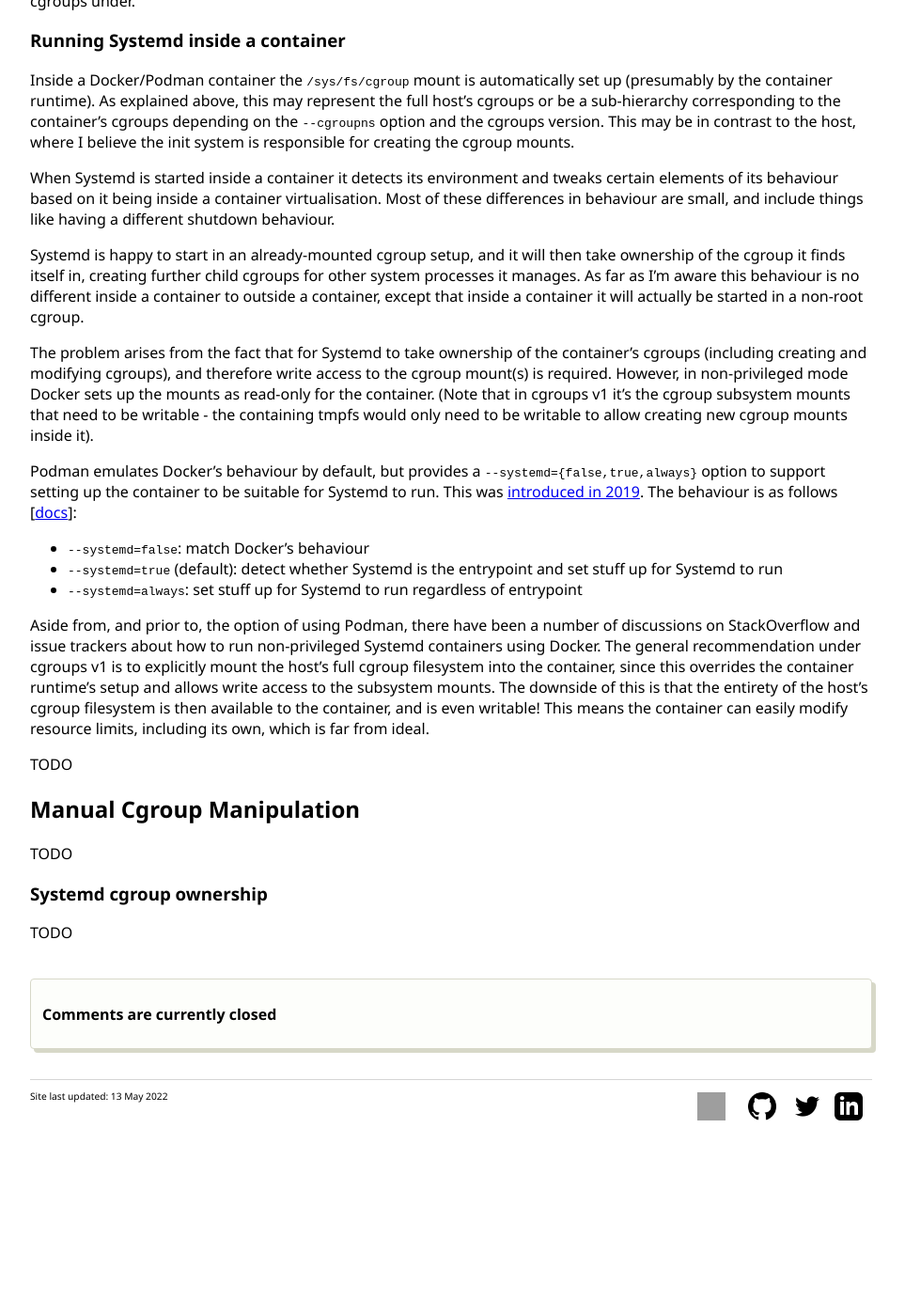
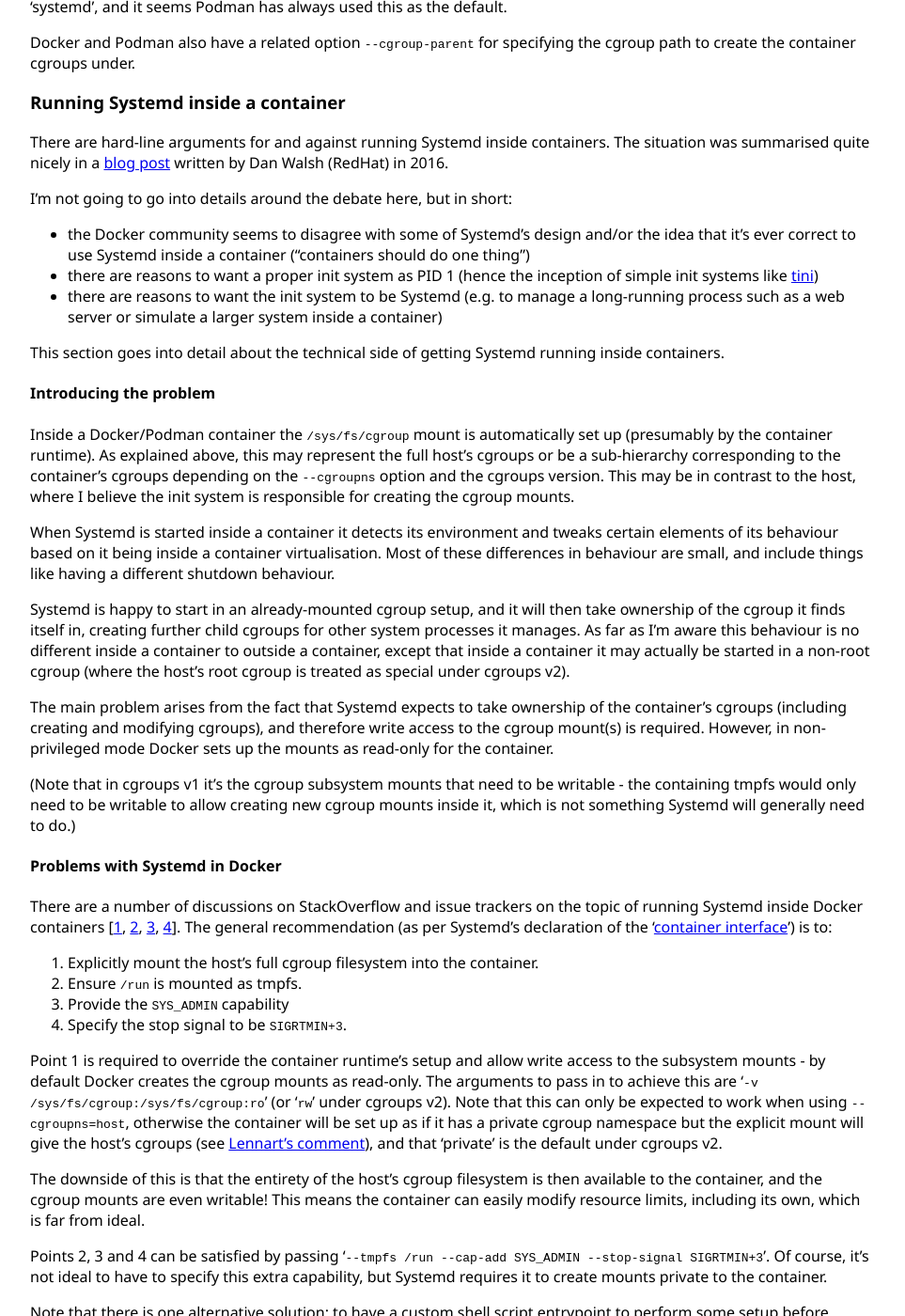
Before and after one commit to LewisGaul/LewisGaul.github.io, a Jekyll site: the page built from _posts/rough/2022-05-01-cgroups-intro.md, in a window 1280 px wide and 1400 px high, scrolled down 9137 px. Shown: the whole window at 94% size, without its empty margins (160-1123 px from the left). Built offline with Jekyll 4.4.1, drawn with Linux system fonts in a browser that asks for light colours; before the commit the page ends 10370 px from its top, so only the background shows below that; some of the changed text lies outside the part shown; grey boxes are pictures that could not be loaded.

Commit message:
Complete systemd in container section

```diff
--- a/_posts/rough/2022-05-01-cgroups-intro.md
+++ b/_posts/rough/2022-05-01-cgroups-intro.md
@@ -355,6 +355,19 @@
 
 ### Running Systemd inside a container
 
+There are hard-line arguments for and against running Systemd inside containers.
+The situation was summarised quite nicely in a [blog post](https://developers.redhat.com/blog/2016/09/13/running-systemd-in-a-non-privileged-container) written by Dan Walsh (RedHat) in 2016.
+
+I'm not going to go into details around the debate here, but in short:
+- the Docker community seems to disagree with some of Systemd's design and/or the idea that it's ever correct to use Systemd inside a container ("containers should do one thing")
+- there are reasons to want a proper init system as PID 1 (hence the inception of simple init systems like [tini](https://github.com/krallin/tini))
+- there are reasons to want the init system to be Systemd (e.g. to manage a long-running process such as a web server or simulate a larger system inside a container)
+
+This section goes into detail about the technical side of getting Systemd running inside containers.
+
+
+#### Introducing the problem
+
 Inside a Docker/Podman container the `/sys/fs/cgroup` mount is automatically set up (presumably by the container runtime).
 As explained above, this may represent the full host's cgroups or be a sub-hierarchy corresponding to the container's cgroups depending on the `--cgroupns` option and the cgroups version.
 This may be in contrast to the host, where I believe the init system is responsible for creating the cgroup mounts.
@@ -363,24 +376,50 @@
 Most of these differences in behaviour are small, and include things like having a different shutdown behaviour.
 
 Systemd is happy to start in an already-mounted cgroup setup, and it will then take ownership of the cgroup it finds itself in, creating further child cgroups for other system processes it manages.
-As far as I'm aware this behaviour is no different inside a container to outside a container, except that inside a container it will actually be started in a non-root cgroup.
+As far as I'm aware this behaviour is no different inside a container to outside a container, except that inside a container it may actually be started in a non-root cgroup (where the host's root cgroup is treated as special under cgroups v2).
 
-The problem arises from the fact that for Systemd to take ownership of the container's cgroups (including creating and modifying cgroups), and therefore write access to the cgroup mount(s) is required.
+The main problem arises from the fact that Systemd expects to take ownership of the container's cgroups (including creating and modifying cgroups), and therefore write access to the cgroup mount(s) is required.
 However, in non-privileged mode Docker sets up the mounts as read-only for the container.
-(Note that in cgroups v1 it's the cgroup subsystem mounts that need to be writable - the containing tmpfs would only need to be writable to allow creating new cgroup mounts inside it).
 
-Podman emulates Docker's behaviour by default, but provides a `--systemd={false,true,always}` option to support setting up the container to be suitable for Systemd to run.
-This was [introduced in 2019](https://developers.redhat.com/blog/2019/04/24/how-to-run-systemd-in-a-container#enter_podman). The behaviour is as follows [[docs](https://docs.podman.io/en/latest/markdown/podman-run.1.html?highlight=systemd%3Dalways#systemd-true-false-always)]:
-- `--systemd=false`: match Docker's behaviour
-- `--systemd=true` (default): detect whether Systemd is the entrypoint and set stuff up for Systemd to run
-- `--systemd=always`: set stuff up for Systemd to run regardless of entrypoint
+(Note that in cgroups v1 it's the cgroup subsystem mounts that need to be writable - the containing tmpfs would only need to be writable to allow creating new cgroup mounts inside it, which is not something Systemd will generally need to do.)
 
-Aside from, and prior to, the option of using Podman, there have been a number of discussions on StackOverflow and issue trackers about how to run non-privileged Systemd containers using Docker.
-The general recommendation under cgroups v1 is to explicitly mount the host's full cgroup filesystem into the container, since this overrides the container runtime's setup and allows write access to the subsystem mounts.
-The downside of this is that the entirety of the host's cgroup filesystem is then available to the container, and is even writable!
+
+#### Problems with Systemd in Docker
+
+There are a number of discussions on StackOverflow and issue trackers on the topic of running Systemd inside Docker containers [[1](https://github.com/moby/moby/issues/18796), [2](https://devops.stackexchange.com/questions/1635/is-there-any-concrete-and-acceptable-solution-for-running-systemd-inside-the-doc), [3](https://github.com/moby/moby/issues/30723), [4](https://github.com/systemd/systemd/issues/1224)].
+The general recommendation (as per Systemd's declaration of the '[container interface](https://systemd.io/CONTAINER_INTERFACE/)') is to:
+1. Explicitly mount the host's full cgroup filesystem into the container.
+2. Ensure `/run` is mounted as tmpfs.
+3. Provide the `SYS_ADMIN` capability
+4. Specify the stop signal to be `SIGRTMIN+3`.
+
+Point 1 is required to override the container runtime's setup and allow write access to the subsystem mounts - by default Docker creates the cgroup mounts as read-only.
+The arguments to pass in to achieve this are '`-v /sys/fs/cgroup:/sys/fs/cgroup:ro`' (or '`rw`' under cgroups v2).
+Note that this can only be expected to work when using `--cgroupns=host`, otherwise the container will be set up as if it has a private cgroup namespace but the explicit mount will give the host's cgroups (see [Lennart's comment](https://github.com/systemd/systemd/issues/19245#issuecomment-815954506)), and that 'private' is the default under cgroups v2.
+
+The downside of this is that the entirety of the host's cgroup filesystem is then available to the container, and the cgroup mounts are even writable!
 This means the container can easily modify resource limits, including its own, which is far from ideal.
 
-TODO
+Points 2, 3 and 4 can be satisfied by passing '`--tmpfs /run --cap-add SYS_ADMIN --stop-signal SIGRTMIN+3`'.
+Of course, it's not ideal to have to specify this extra capability, but Systemd requires it to create mounts private to the container.
+
+Note that there is one alternative solution: to have a custom shell script entrypoint to perform some setup before calling '`exec /sbin/init`' to let Systemd take over as PID 1.
+The setup that can be done is:
+- ensure `/run` is mounted as a tmpfs, e.g. with '`mount tmpfs /run -t tmpfs`'
+- remount the cgroupfs as read-write, e.g. with '`mount /sys/fs/cgroup -o remount,rw`' (only works with cgroups v2)
+
+This removes the need to pass '`--tmpfs /run`' and '`-v /sys/fs/cgroup:/sys/fs/cgroup --cgroupns host`', with the biggest benefit being that a private cgroup namespace can be used, giving proper isolation within the container.
+
+
+#### Podman's support for Systemd
+
+Podman emulates Docker's behaviour by default, but also provides a `--systemd={false,true,always}` option to support setting up the container to be suitable for Systemd to run.
+This was [introduced in 2019](https://developers.redhat.com/blog/2019/04/24/how-to-run-systemd-in-a-container#enter_podman).
+
+The behaviour is as follows [[docs](https://docs.podman.io/en/latest/markdown/podman-run.1.html?highlight=systemd%3Dalways#systemd-true-false-always)]:
+- `--systemd=false`: match Docker's behaviour
+- `--systemd=true` (default): detect whether Systemd is the entrypoint and set up the container for Systemd to run
+- `--systemd=always`: set up the container for Systemd to run regardless of the entrypoint
 
 
 ## Manual Cgroup Manipulation
```
